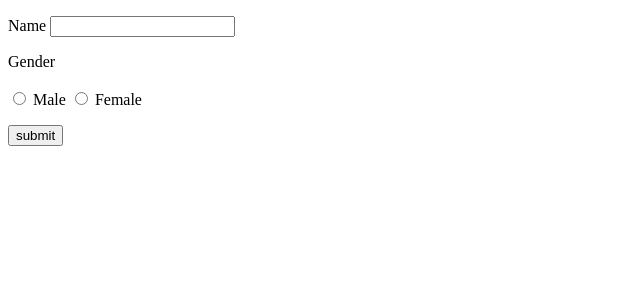
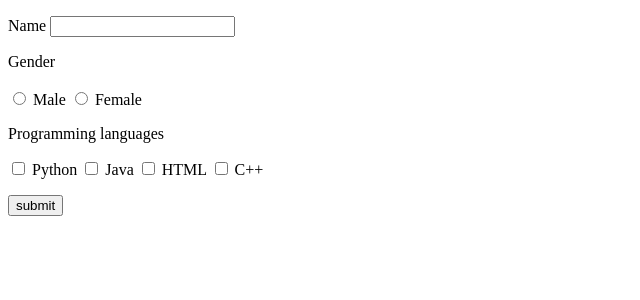
Before and after one commit to CSID-DGU/2022-2-OSSPrac-ToBeOriginal-6, a Flask app: page / in a window 1280 px wide. Shown: the top 300 px of the page, without its empty margins (0-640 px from the left). Run offline with Flask 2, Linux system fonts and the light colour scheme.

Commit message:
ADD languages function

```diff
--- a/TeamHw_3_Code/main.py
+++ b/TeamHw_3_Code/main.py
@@ -15,7 +15,7 @@ def result():
       # 성별
       result['Gender'] = request.form.get('Gender')
       # 학과
-      # 프로그래밍 언어 -> hint) ','.join(list명)을 사용하면 list 안에 있는 항목들이 ','로 나누어져 출력됨.
+      checklist = request.form.getlist('mycheckbox')
 
       return render_template("result.html",result = result)
 
--- a/TeamHw_3_Code/templates/input_info.html
+++ b/TeamHw_3_Code/templates/input_info.html
@@ -15,7 +15,11 @@
             <label for = "Female">Female</label>
          </p>
          <!-- 학과 -->
-         <!-- 프로그래밍 언어 -->
+         <p>Programming languages</p>
+         <label><input type="checkbox" name="mycheckbox" value="Python" /> Python </label>
+         <label><input type="checkbox" name="mycheckbox" value="Java" /> Java </label>
+         <label><input type="checkbox" name="mycheckbox" value="HTML" /> HTML </label>
+         <label><input type="checkbox" name="mycheckbox" value="C++" /> C++ </label>
          <p><input type = "submit" value = "submit" /></p>
       </form>
 
```
